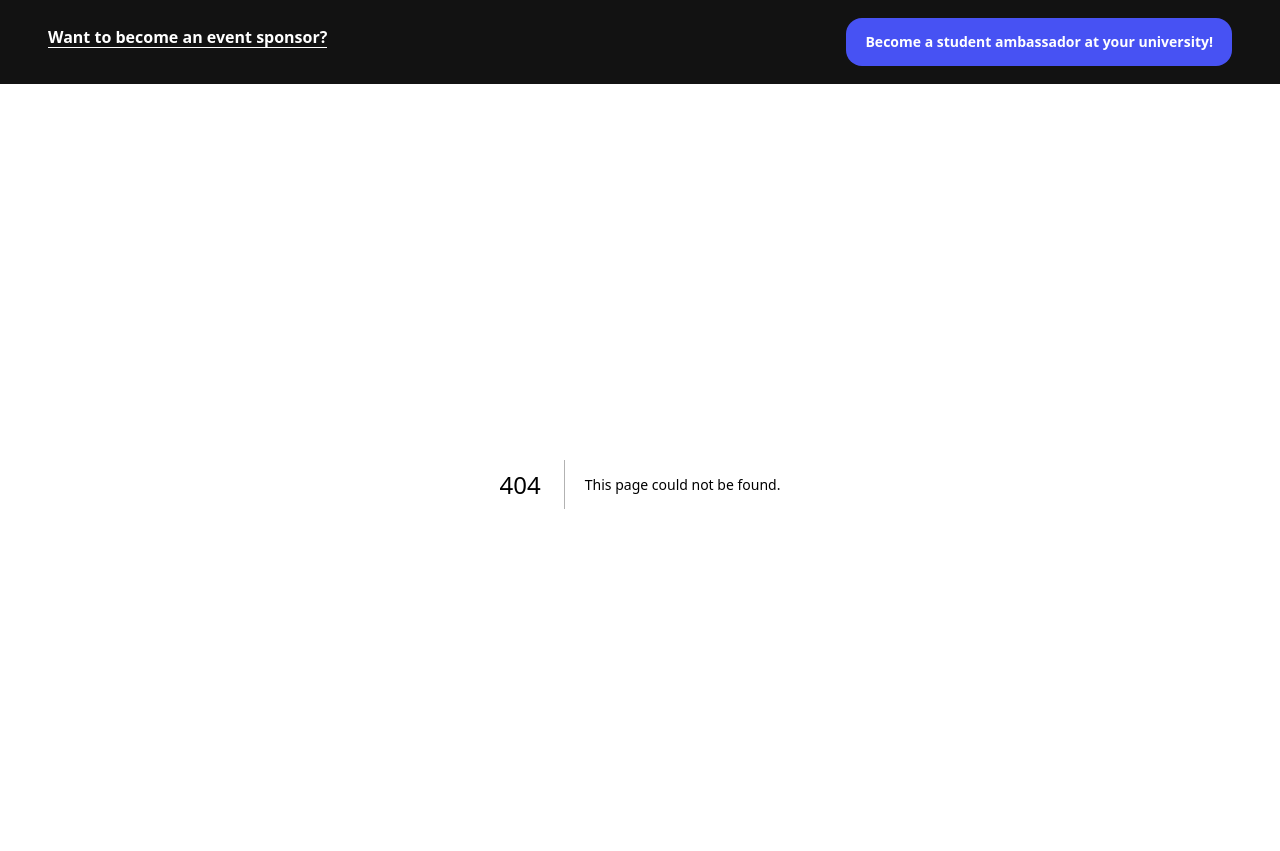
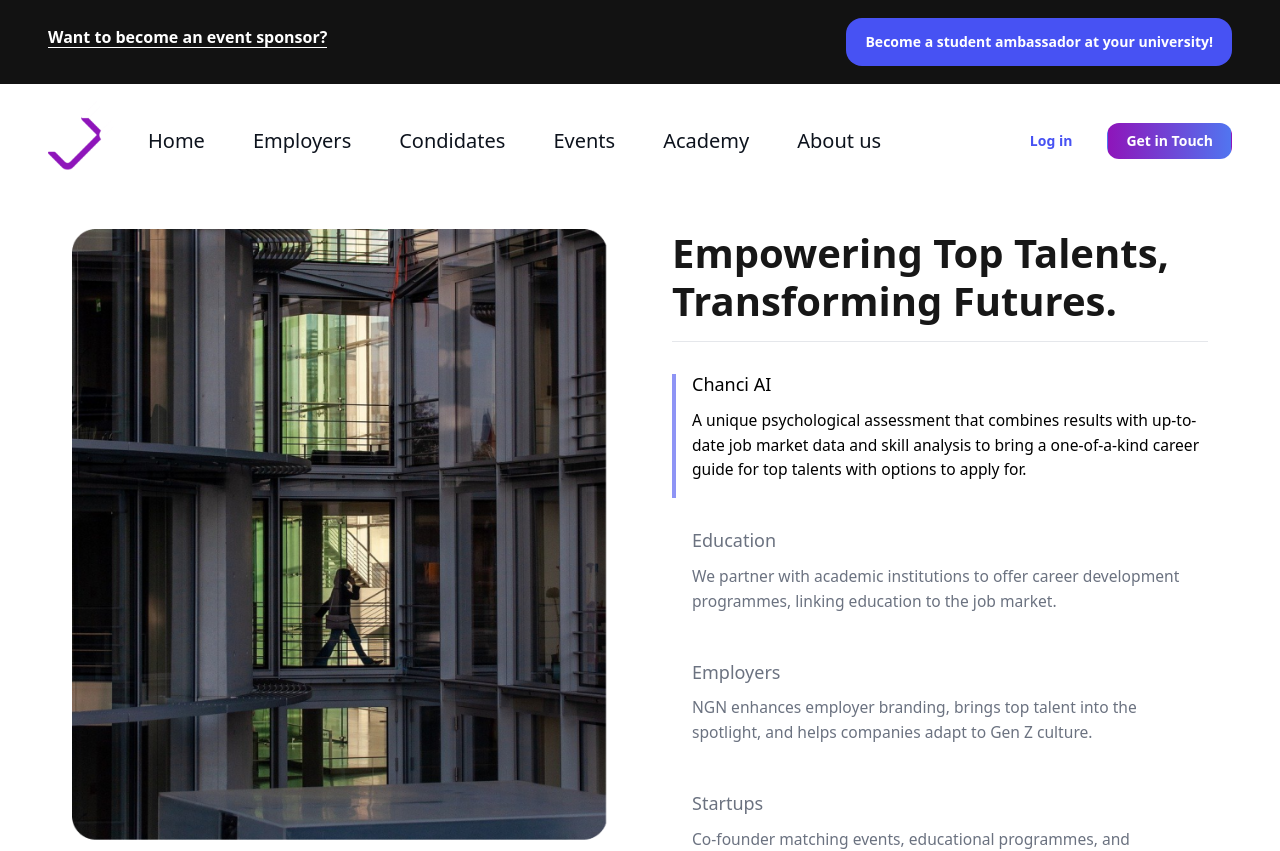
Before and after one commit to mojtaba-ni/Chanci-Front, a Next.js app: page / in a window 1280 px wide. Before the commit this address had no page. Shown: the top 851 px of the page. Built offline with nearby package versions, Linux system fonts and the light colour scheme.

Commit message:
feat: update layout and navbar styles; add new page component

```diff
--- a/app/layout.tsx
+++ b/app/layout.tsx
@@ -13,7 +13,7 @@ const geistMono = Geist_Mono({
 
 export const metadata: Metadata = {
   title: "NGN",
-  description: "NGN",
+  description: "Welcome to NGN",
 };
 
 export default function RootLayout({
--- /dev/null
+++ b/app/page.tsx
@@ -0,0 +1,5 @@
+import Land from "@/widget/Home/Land";
+
+export default function Page() {
+  return <Land />;
+}
--- a/app/shared/ui/Navbar/navbar.module.scss
+++ b/app/shared/ui/Navbar/navbar.module.scss
@@ -1,3 +1,4 @@
+.container {
   .wrapper {
     padding: 1rem 3rem;
     display: flex;
@@ -55,6 +56,7 @@
       }
     }
   }
+}
 
 @media screen and (max-width: 1340px) {
   .wrapper {
--- a/app/shared/ui/Navbar/navbar.tsx
+++ b/app/shared/ui/Navbar/navbar.tsx
@@ -8,6 +8,7 @@ import Link from "next/link";
 
 const Navbar = () => {
   return (
+    <div className={style.container}>
       <div className={style.wrapper}>
         <div>
           <ul className={style.navActions}>
@@ -48,6 +49,7 @@ const Navbar = () => {
           <Button className={style.btnGet}>Get in Touch</Button>
         </Group>
       </div>
+    </div>
   );
 };
 
```
Lines whose indentation alone changed are shown as unchanged.
